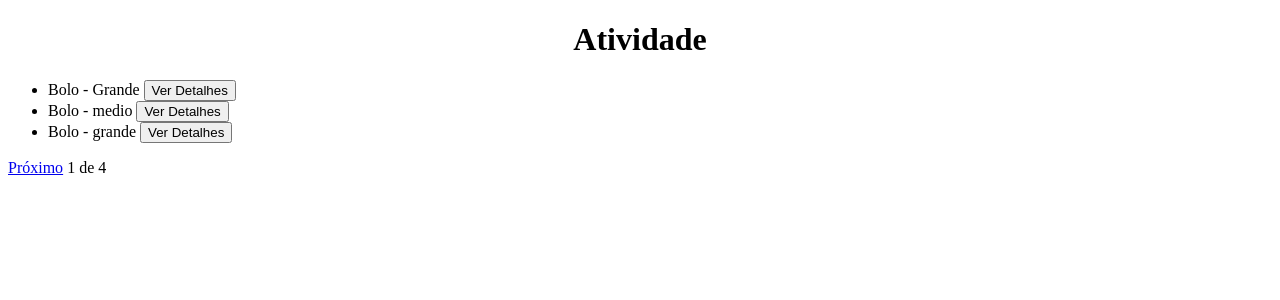
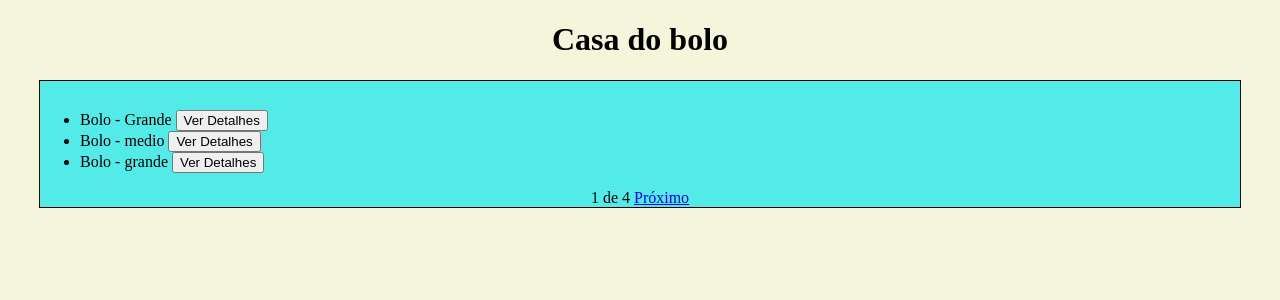
Before and after one commit to Rafael1572008/Trabalho-do-Igor, a Flask app: page /produtos in a window 1280 px wide. Shown: the top 300 px of the page. Run offline with Flask 3, Linux system fonts and the light colour scheme.

Commit message:
Finalização

```diff
--- a/static/modal.js
+++ b/static/modal.js
@@ -5,43 +5,37 @@ var modalContent = document.getElementById("modal-details");  // Selecionar o co
 // Seleciona todos os botões "Ver Detalhes"
 var buttons = document.querySelectorAll(".open-modal");
 
-buttons.forEach(button => {
+buttons.forEach(button => {                          // Interar sobre os botões
   button.onclick = function() {
-    var produtoId = this.getAttribute('data-id');  // Obtém o ID do produto
+    var produtoId = this.getAttribute('data-bolo');  // Obtém o ID do bolo
 
-    // Faz a requisição AJAX para pegar os detalhes do produto
-    fetch(`/proc/${produtoId}`)
-      .then(response => response.json())
-      .then(data => {
-        // Verifica se os dados foram recebidos corretamente
-        if (data.nome) {
-          // Preenche o conteúdo do modal com os detalhes do produto
+
+    fetch(`/proc/${produtoId}`)   // Enviar umarequisção HTTP
+      .then(res => res.json())    // Converter de json para objeto a resposta do fetch
+      .then(data => {             // Recebe o objeto convertido e guarda em data
+        if (data.nome) {          // Se nome exitir, mostrar as propriedades do bolo
           modalContent.innerHTML = `
             <h2>${data.nome}</h2>
             <p>${data.descricao}</p>
             <p><strong>Tamanho:</strong> ${data.tamanho}</p>
           `;
-          // Exibe o modal
-          modal.style.display = "block";
-        } else {
+        } else {   // Se não, Mostrar um erro
           modalContent.innerHTML = `<p>Erro: Produto não encontrado.</p>`;
-          modal.style.display = "block";
         }
+        modal.style.display = "block"; // Exibe o modal (Block faz com que ocupe toda a div)
       })
-      .catch(error => {
-        modalContent.innerHTML = `<p>Erro ao carregar detalhes: ${error.message}</p>`;
+      .catch(err => {   // Caso a requisição falhe, mostra o erro (catch captura erros)
+        modalContent.innerHTML = `<p>Erro ao carregar detalhes: ${err.message}</p>`;
         modal.style.display = "block";
       });
-  };
-});
+      };
+    });
 
-// Fecha o modal ao clicar no botão "x"
-span.onclick = function() {
+span.onclick = function() {  // Fecha o modal ao clicar no botão "x"
   modal.style.display = "none";
 }
 
-// Fecha o modal ao clicar fora do conteúdo do modal
-window.onclick = function(event) {
+window.onclick = function(event) {  // Fecha o modal ao clicar fora do conteúdo do modal
   if (event.target == modal) {
     modal.style.display = "none";
   }
--- a/static/pag1.css
+++ b/static/pag1.css
@@ -1,27 +1,44 @@
-/* The Modal (background) */
+#container {
+  background-color: #52EBE7;
+  max-width: 1200px;
+  padding-top: 1%;
+  margin: 0 auto;
+  max-height: 150px;
+  display: flexbox;
+  border: solid black 1px;
+}
+
+body{
+  background-color: beige;
+}
+
+
+#pag{
+  text-align: center;
+}
+
 .modal {
-    display: none; /* Hidden by default */
-    position: fixed; /* Stay in place */
-    z-index: 1; /* Sit on top */
-    left: 0;
+    display: none;
+    position: fixed;
+    z-index: 1;
     top: 0;
-    width: 100%; /* Full width */
-    height: 100%; /* Full height */
-    overflow: auto; /* Enable scroll if needed */
-    background-color: rgb(0,0,0); /* Fallback color */
-    background-color: rgba(0,0,0,0.4); /* Black w/ opacity */
+    width: 100%;
+    height: 100%;
+    overflow: auto;
+    background-color: rgb(0,0,0);
+    background-color: rgba(0,0,0,0.4);
   }
 
-  /* Modal Content/Box */
+
 .modal-content {
     background-color: #ffffff;
-    margin: 15% auto; /* 15% from the top and centered */
+    margin: 15% auto;
     padding: 20px;
     border: px solid #888;
-    width: 80%; /* Could be more or less, depending on screen size */
+    width: 80%;
 }
 
-  /* The Close Button */
+
 .close {
     color: #aaa;
     float: right;
--- a/templates/pag.html
+++ b/templates/pag.html
@@ -7,39 +7,42 @@
     <link rel="stylesheet" href="{{ url_for('static', filename='pag1.css') }}">
 </head>
 <body>
-    <center><h1>Atividade</h1></center>
+    <center><h1>Casa do bolo</h1></center>
 
-    <!-- Lista de produtos -->
-    <ul>
+    <div id="container">
+        <ul>   <!-- Lista de produtos -->
             {% for bolo in itens %}
                 <li>
                     {{ bolo.nome }} - {{ bolo.tamanho }}
-                <button class="open-modal" data-id="{{ bolo.id }}">Ver Detalhes</button>
+                    <button class="open-modal" data-bolo="{{ bolo.id }}">Ver Detalhes</button>
                 </li>
             {% endfor %}
         </ul>
 
-    <!-- Paginação -->
-    {% if pagina < total %}
-        <a href="{{ url_for('bolo.produtos', pag=pagina+1) }}">Próximo</a>  <!-- Paginação próximo -->
+
+        <div id="pag">
+            {% if pagina > 1 %}
+            <a href="{{ url_for('bolo.produtos', pag=pagina-1) }}">Voltar</a>  <!-- Paginação voltar -->
             {% endif %}
 
             <span>{{ pagina }} de {{ total }}</span>  <!-- Exibir a página atual -->
 
-    {% if pagina > 1 %}
-        <a href="{{ url_for('bolo.produtos', pag=pagina-1) }}">Voltar</a>  <!-- Paginação voltar -->
+            {% if pagina < total %}   <!-- Paginação -->
+                <a href="{{ url_for('bolo.produtos', pag=pagina+1) }}">Próximo</a>  <!-- Paginação próximo -->
             {% endif %}
+        </div>
 
-    <!-- Modal -->
-    <div id="myModal" class="modal">
+        <div id="myModal" class="modal">   <!-- Modal -->
             <div class="modal-content">
                 <span class="close">&times;</span>
                 <div id="modal-details">
-                <!-- O conteúdo será carregado aqui dinamicamente via JavaScript -->
+                    <!-- Conteudo que vem do js -->
+                </div>
+            </div>
         </div>
         </div>
     </div>
 
-    <script src="{{ url_for('static', filename='modal.js') }}"></script> <!-- Puxando o JS -->
+    <script src="{{ url_for('static', filename='modal.js') }}"></script> <!-- Puxar o js -->
 </body>
 </html>
```
Lines whose indentation alone changed are shown as unchanged.
